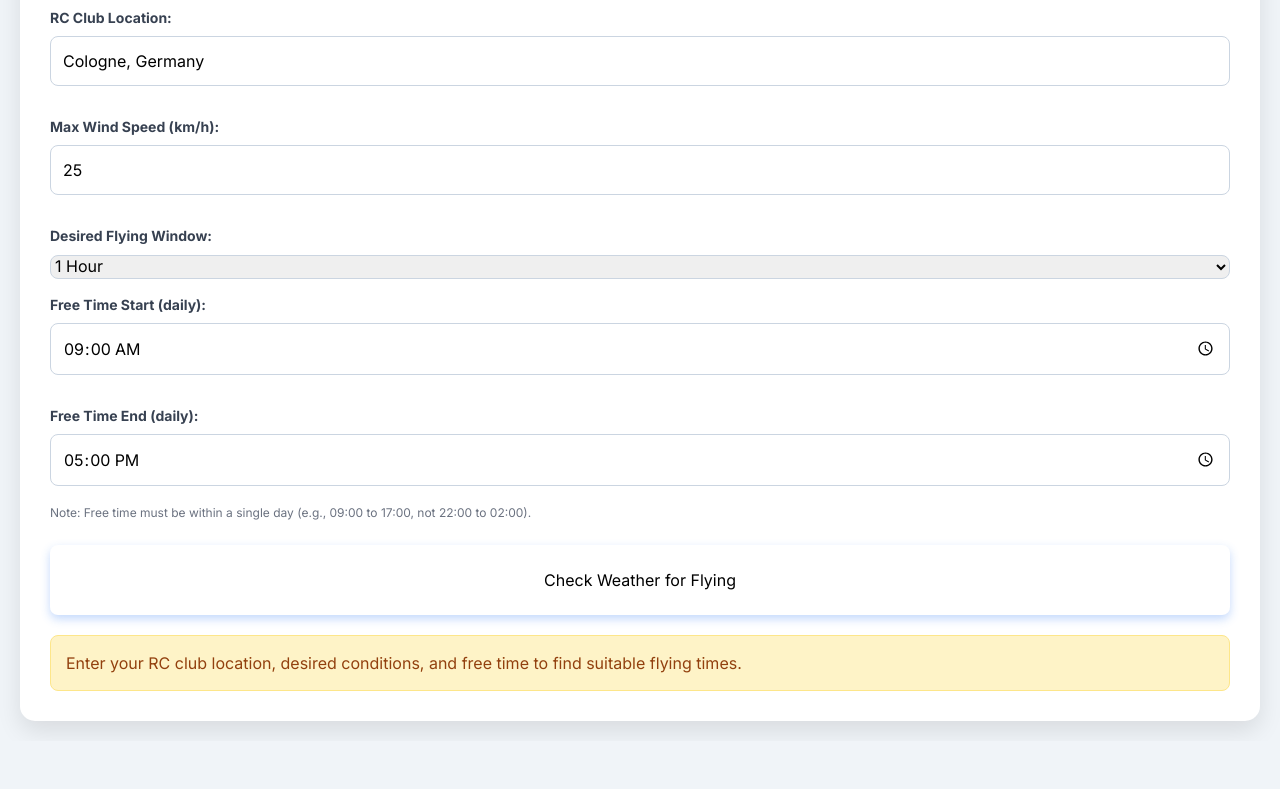
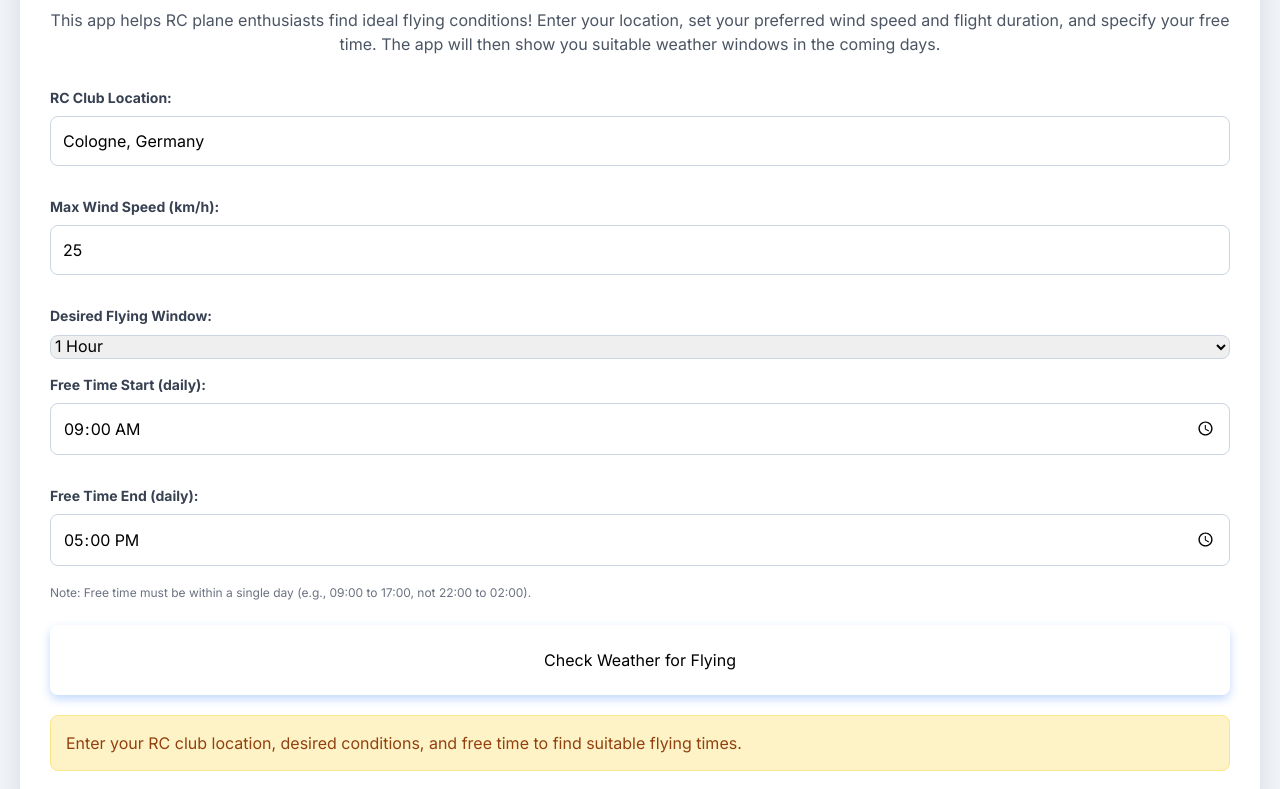
Before and after one commit to felipecerda/rcflightforecast, a plain HTML site: page index.html in a window 1280 px wide. Shown: the part 152-941 px from the top of the page. Before the commit the page ends 893 px from the top, so only its background shows below. Drawn offline with nearby package versions, Linux system fonts and the light colour scheme.

Commit message:
Update index.html
Added brief description of what the app does.

```diff
--- a/index.html
+++ b/index.html
@@ -13,6 +13,10 @@
 <body>
     <div class="container">
         <h1 class="text-3xl font-bold text-gray-800 mb-6">RC Plane Weather Checker</h1>
+        <!-- New explanation for users -->
+        <p class="text-gray-600 mb-8">
+            This app helps RC plane enthusiasts find ideal flying conditions! Enter your location, set your preferred wind speed and flight duration, and specify your free time. The app will then show you suitable weather windows in the coming days.
+        </p>
 
         <div class="mb-4">
             <label for="locationInput" class="block text-gray-700 text-sm font-bold mb-2 text-left">RC Club Location:</label>
```
